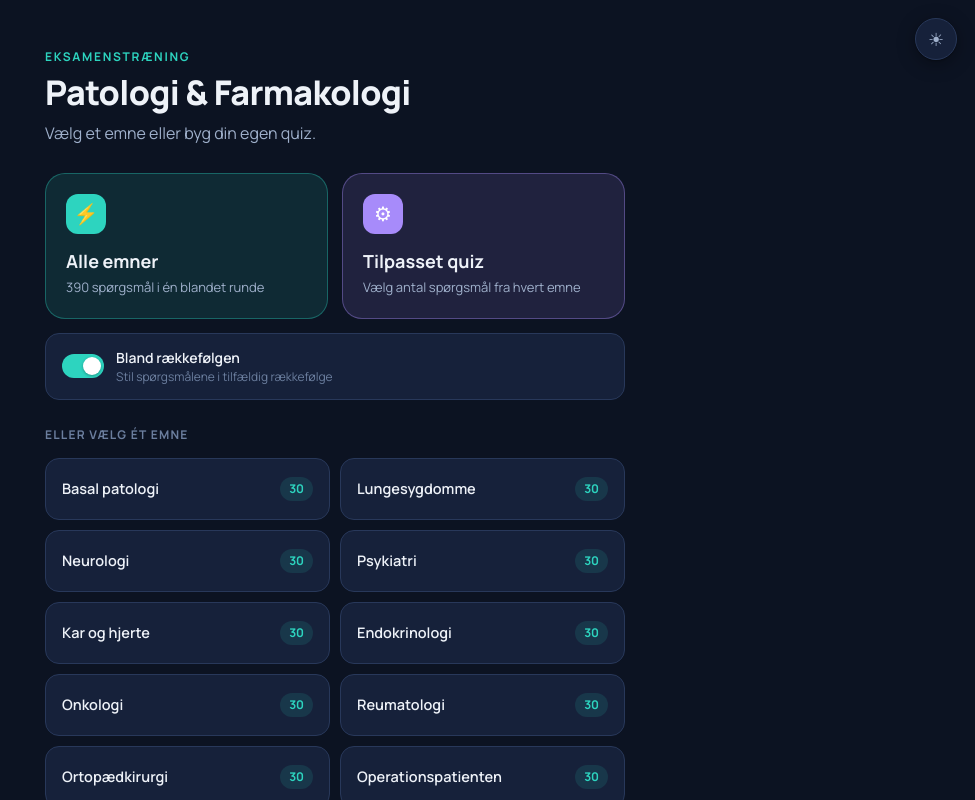
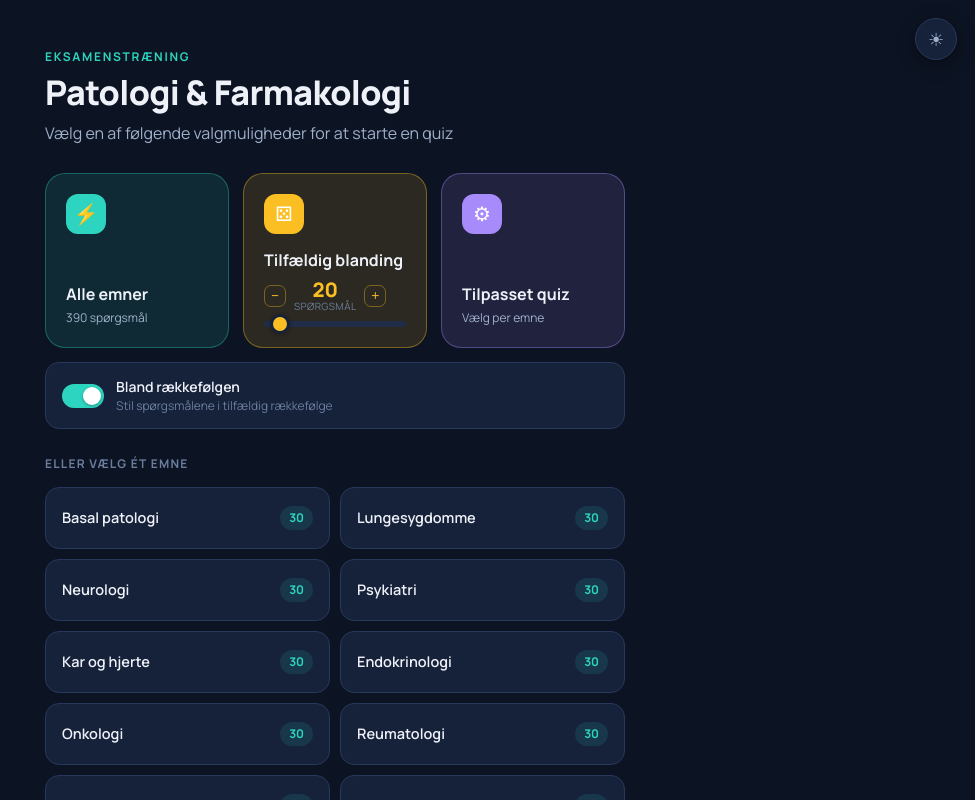
Before and after one commit to JacobHorberg/PathologyAndPharmacologyExamQuiz, a React (Vite) app: page / in a window 1280 px wide. Shown: the top 800 px of the page, without its empty margins (305-1280 px from the left). Built offline with nearby package versions, Linux system fonts and the light colour scheme.

Commit message:
change a bit of the ui elements to make ux more smooth

```diff
--- a/src/EksamenQuiz.jsx
+++ b/src/EksamenQuiz.jsx
@@ -106,6 +106,7 @@ export default function App() {
   const [wrongAnswers, setWrongAnswers] = useState([]);
   const [customCounts, setCustomCounts] = useState({});
   const [randomCount, setRandomCount] = useState(20);
+  const [masterVal, setMasterVal] = useState(0);
   const [darkMode, setDarkMode] = useState(() => {
     const stored = localStorage.getItem("darkMode");
     return stored === null ? true : stored === "true";
@@ -315,12 +316,12 @@ export default function App() {
             color: "var(--text)",
           }}>Patologi &amp; Farmakologi</h1>
           <p style={{ margin: "10px 0 0", fontSize: 16, color: "var(--text-dim)" }}>
-            Vælg et emne eller byg din egen quiz.
+            Vælg en af følgende valgmuligheder for at starte en quiz
           </p>
         </header>
 
-        {/* Mode cards — 2-col grid */}
-        <div style={{ display: "grid", gridTemplateColumns: "1fr 1fr", gap: 14, marginBottom: 14 }}>
+        {/* Mode cards — 3-col grid */}
+        <div style={{ display: "grid", gridTemplateColumns: "1fr 1fr 1fr", gap: 14, marginBottom: 14 }}>
           <button
             onClick={() => startTopic(ALL, shuffleOn)}
             className="q-card-lift"
@@ -338,12 +339,78 @@ export default function App() {
               background: "var(--teal)", color: "#fff", fontSize: 20,
               marginBottom: "auto",
             }}>⚡</span>
-            <span style={{ display: "block", fontSize: 18, fontWeight: 700, color: "var(--text)", marginTop: 14 }}>
+            <span style={{ display: "block", fontSize: 16, fontWeight: 700, color: "var(--text)", marginTop: 14 }}>
               Alle emner
             </span>
-            <span style={{ display: "block", fontSize: 13, color: "var(--text-dim)", marginTop: 3 }}>
-              {QUESTIONS.length} spørgsmål i én blandet runde
+            <span style={{ display: "block", fontSize: 12, color: "var(--text-dim)", marginTop: 3 }}>
+              {QUESTIONS.length} spørgsmål
             </span>
+          </button>
+
+          <button
+            onClick={() => startRandomQuiz(randomCount)}
+            className="q-card-lift"
+            style={{
+              display: "flex", flexDirection: "column", textAlign: "left",
+              padding: 20, borderRadius: 20,
+              border: "1.5px solid var(--yellow-tint-bd)",
+              background: "var(--yellow-tint)",
+              minHeight: 138, cursor: "pointer",
+            }}
+          >
+            <span style={{
+              display: "flex", alignItems: "center", justifyContent: "center",
+              width: 40, height: 40, borderRadius: 12,
+              background: "var(--yellow)", color: "#fff", fontSize: 20,
+              marginBottom: "auto",
+            }}>⚄</span>
+            <span style={{ display: "block", fontSize: 16, fontWeight: 700, color: "var(--text)", marginTop: 14 }}>
+              Tilfældig blanding
+            </span>
+            {/* Centered counter with stepper */}
+            <span style={{ display: "flex", alignItems: "center", justifyContent: "center", gap: 8, marginTop: 8 }}>
+              <button
+                onClick={(e) => { e.stopPropagation(); setRandomCount((c) => Math.max(1, c - 1)); }}
+                aria-label="Færre spørgsmål"
+                style={{
+                  width: 22, height: 22, borderRadius: 7,
+                  border: "1.5px solid var(--yellow-tint-bd)",
+                  background: "transparent", color: "var(--yellow)",
+                  fontSize: 15, lineHeight: 1, cursor: "pointer",
+                  display: "flex", alignItems: "center", justifyContent: "center", flexShrink: 0,
+                }}
+              >−</button>
+              <span style={{ textAlign: "center", lineHeight: 1 }}>
+                <span style={{ display: "block", fontSize: 20, fontWeight: 800, color: "var(--yellow)" }}>
+                  {randomCount}
+                </span>
+                <span style={{ display: "block", fontSize: 10, color: "var(--text-faint)", marginTop: 1, letterSpacing: ".04em" }}>
+                  SPØRGSMÅL
+                </span>
+              </span>
+              <button
+                onClick={(e) => { e.stopPropagation(); setRandomCount((c) => Math.min(QUESTIONS.length, c + 1)); }}
+                aria-label="Flere spørgsmål"
+                style={{
+                  width: 22, height: 22, borderRadius: 7,
+                  border: "1.5px solid var(--yellow-tint-bd)",
+                  background: "transparent", color: "var(--yellow)",
+                  fontSize: 15, lineHeight: 1, cursor: "pointer",
+                  display: "flex", alignItems: "center", justifyContent: "center", flexShrink: 0,
+                }}
+              >+</button>
+            </span>
+            {/* Slider */}
+            <input
+              type="range"
+              className="q-slider-yellow"
+              min={1}
+              max={QUESTIONS.length}
+              value={randomCount}
+              onClick={(e) => e.stopPropagation()}
+              onChange={(e) => { e.stopPropagation(); setRandomCount(parseInt(e.target.value, 10)); }}
+              style={{ marginTop: 10 }}
+            />
           </button>
 
           <button
@@ -363,11 +430,11 @@ export default function App() {
               background: "var(--violet)", color: "#fff", fontSize: 20,
               marginBottom: "auto",
             }}>⚙</span>
-            <span style={{ display: "block", fontSize: 18, fontWeight: 700, color: "var(--text)", marginTop: 14 }}>
+            <span style={{ display: "block", fontSize: 16, fontWeight: 700, color: "var(--text)", marginTop: 14 }}>
               Tilpasset quiz
             </span>
-            <span style={{ display: "block", fontSize: 13, color: "var(--text-dim)", marginTop: 3 }}>
-              Vælg antal spørgsmål fra hvert emne
+            <span style={{ display: "block", fontSize: 12, color: "var(--text-dim)", marginTop: 3 }}>
+              Vælg per emne
             </span>
           </button>
         </div>
@@ -491,82 +558,8 @@ export default function App() {
             Byg din egen quiz
           </h1>
           <p style={{ margin: "8px 0 22px", fontSize: 15, color: "var(--text-dim)" }}>
-            Vælg et tilfældigt antal, eller sæt præcis hvor mange fra hvert emne.
+            Træk i skyderne, eller brug knapperne nedenfor.
           </p>
-
-          {/* Random total section */}
-          <div style={{
-            borderRadius: 16, border: "1px solid var(--border)",
-            background: "var(--surface)", padding: "14px 16px", marginBottom: 22,
-          }}>
-            <div style={{
-              display: "flex", alignItems: "center", justifyContent: "space-between",
-              gap: 12, marginBottom: 11,
-            }}>
-              <div style={{ minWidth: 0 }}>
-                <p style={{ margin: 0, fontSize: 14.5, fontWeight: 600, color: "var(--text)", lineHeight: 1.2 }}>
-                  Tilfældig blanding
-                </p>
-                <p style={{ margin: "2px 0 0", fontSize: 12, color: "var(--text-faint)" }}>
-                  Trækker fra alle {QUESTIONS.length} spørgsmål
-                </p>
-              </div>
-              <div style={{ display: "flex", alignItems: "center", gap: 8, flexShrink: 0 }}>
-                <button
-                  onClick={() => setRandomCount((c) => Math.max(1, c - 1))}
-                  aria-label="Færre"
-                  style={{
-                    width: 30, height: 30,
-                    display: "flex", alignItems: "center", justifyContent: "center",
-                    borderRadius: 9, border: "1px solid var(--border-strong)",
-                    background: "var(--surface-2)", color: "var(--text)",
-                    fontSize: 18, lineHeight: 1, cursor: "pointer",
-                  }}
-                >−</button>
-                <span style={{
-                  minWidth: 26, textAlign: "center", fontSize: 16, fontWeight: 700,
-                  color: "var(--violet)",
-                }}>{randomCount}</span>
-                <button
-                  onClick={() => setRandomCount((c) => Math.min(QUESTIONS.length, c + 1))}
-                  aria-label="Flere"
-                  style={{
-                    width: 30, height: 30,
-                    display: "flex", alignItems: "center", justifyContent: "center",
-                    borderRadius: 9, border: "1px solid var(--border-strong)",
-                    background: "var(--surface-2)", color: "var(--text)",
-                    fontSize: 18, lineHeight: 1, cursor: "pointer",
-                  }}
-                >+</button>
-              </div>
-            </div>
-            <input
-              type="range"
-              min={1}
-              max={QUESTIONS.length}
-              value={randomCount}
-              onChange={(e) => setRandomCount(parseInt(e.target.value, 10))}
-            />
-            <div style={{ display: "flex", justifyContent: "flex-end", marginTop: 12 }}>
-              <button
-                onClick={() => startRandomQuiz(randomCount)}
-                className="q-btn-teal"
-                style={{
-                  border: "none", borderRadius: 10,
-                  background: "var(--teal)", color: "#fff",
-                  fontSize: 14, fontWeight: 700, padding: "9px 18px",
-                  cursor: "pointer",
-                }}
-              >Start tilfældig →</button>
-            </div>
-          </div>
-
-          {/* Per-topic section label */}
-          <p style={{
-            margin: "0 0 14px", fontSize: 12, fontWeight: 700,
-            letterSpacing: ".1em", textTransform: "uppercase",
-            color: "var(--text-faint)",
-          }}>Eller vælg per emne</p>
 
           {/* Quick-action chips */}
           <div style={{ display: "flex", flexWrap: "wrap", gap: 8, marginBottom: 14 }}>
@@ -589,6 +582,21 @@ export default function App() {
                 }}
               >{label}</button>
             ))}
+          </div>
+
+          {/* Master slider */}
+          <div style={{ padding: "0 17px", marginBottom: 14 }}>
+            <input
+              type="range"
+              min={0}
+              max={Math.max(...topics.map((t) => t.count))}
+              value={masterVal}
+              onChange={(e) => {
+                const n = parseInt(e.target.value, 10);
+                setMasterVal(n);
+                setAll(n);
+              }}
+            />
           </div>
 
           {/* Topic rows */}
--- a/src/index.css
+++ b/src/index.css
@@ -21,6 +21,10 @@
   --violet-tint-bd: #ddd6fe;
   --emerald: #059669;
   --emerald-tint: #ecfdf5;
+  --emerald-tint-bd: #6ee7b7;
+  --yellow: #d97706;
+  --yellow-tint: #fffbeb;
+  --yellow-tint-bd: #fde68a;
   --rose: #e11d48;
   --rose-tint: #fff1f2;
   --shadow: 0 1px 2px rgba(15,23,42,.04), 0 4px 16px rgba(15,23,42,.05);
@@ -46,6 +50,10 @@
   --violet-tint-bd: rgba(167,139,250,.38);
   --emerald: #34d399;
   --emerald-tint: rgba(52,211,153,.13);
+  --emerald-tint-bd: rgba(52,211,153,.35);
+  --yellow: #fbbf24;
+  --yellow-tint: rgba(251,191,36,.13);
+  --yellow-tint-bd: rgba(251,191,36,.38);
   --rose: #fb7185;
   --rose-tint: rgba(251,113,133,.13);
   --shadow: 0 1px 2px rgba(0,0,0,.3), 0 4px 18px rgba(0,0,0,.35);
@@ -98,6 +106,14 @@ input[type=range]::-moz-range-thumb {
   box-shadow: 0 1px 4px rgba(0,0,0,.25);
 }
 
+/* ── Emerald slider variant ── */
+.q-slider-emerald::-webkit-slider-thumb { background: var(--emerald) !important; }
+.q-slider-emerald::-moz-range-thumb { background: var(--emerald) !important; }
+
+/* ── Yellow slider variant ── */
+.q-slider-yellow::-webkit-slider-thumb { background: var(--yellow) !important; }
+.q-slider-yellow::-moz-range-thumb { background: var(--yellow) !important; }
+
 /* ── Interactive helpers ── */
 .q-card-lift { transition: transform .16s, box-shadow .16s; }
 .q-card-lift:hover { transform: translateY(-2px); box-shadow: var(--shadow-lift); }
```
